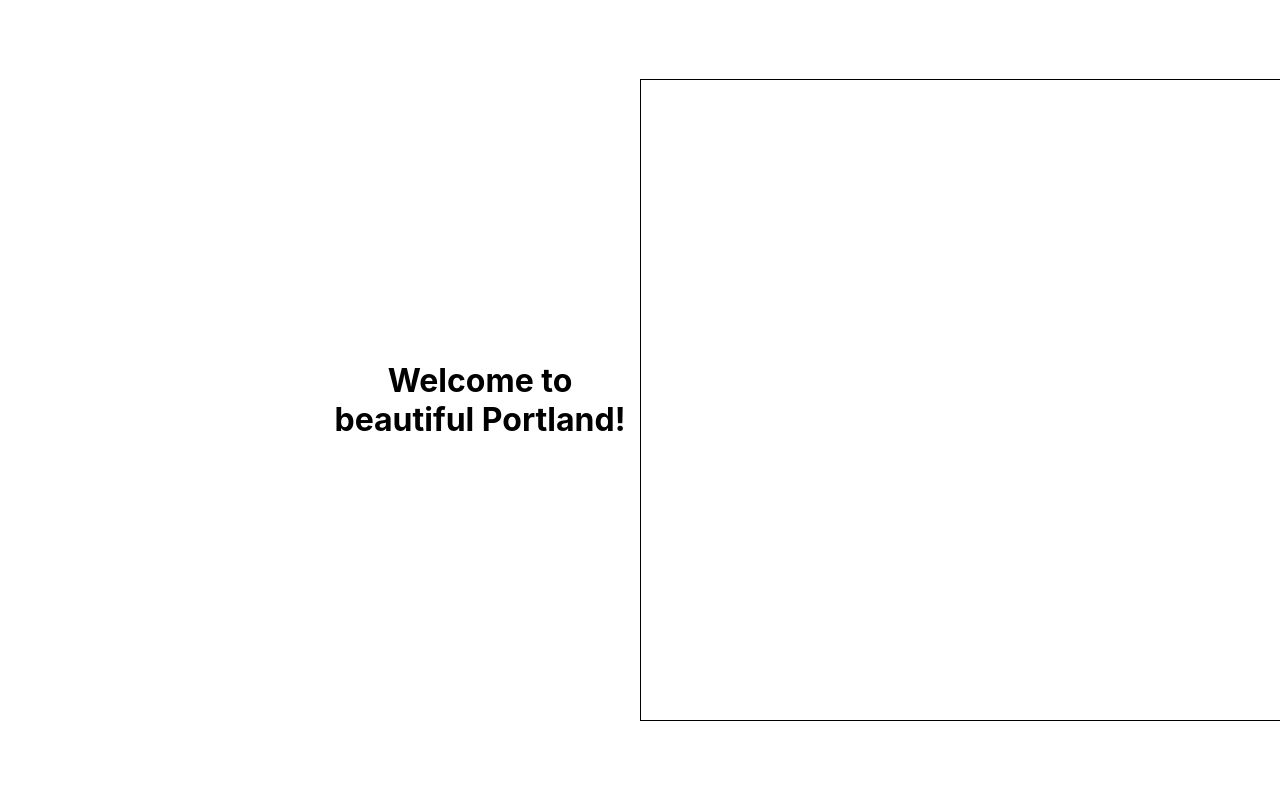
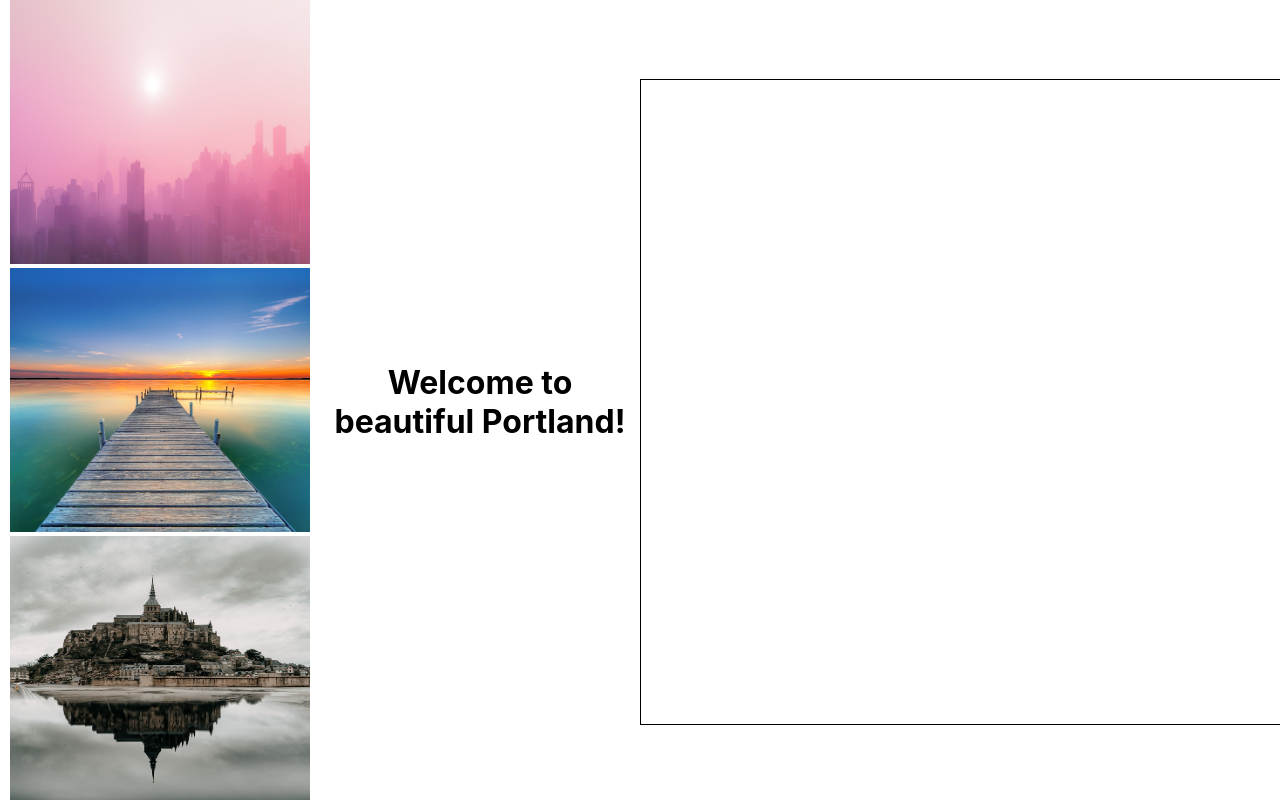
Before and after one commit to Kyra-christensen/half-baked-city-builder-react, a React (Create React App) app: page / in a window 1280 px wide. Built offline with nearby package versions, Linux system fonts and the light colour scheme.

Commit message:
added img elements that correctly load the appropriate images in city.js

```diff
--- a/src/City.js
+++ b/src/City.js
@@ -1,10 +1,13 @@
 import React from 'react';
 
-export default function City(props) {
+export default function City({ skylineId, waterfrontId, castleId }) {
   return (
     <div className="city">
       {/* this component should take 3 props: waterfrontId, skylineId, and castlId */}
       {/* use these 3 ids in img tags load approriate images that live in the public directory */}
+      <img className='city-images' src={`skyline-${skylineId}.jpeg`} />
+      <img className='city-images' src={`waterfront-${waterfrontId}.jpeg`} />
+      <img className='city-images' src={`castle-${castleId}.jpeg`} />
     </div>
   );
 }
```
